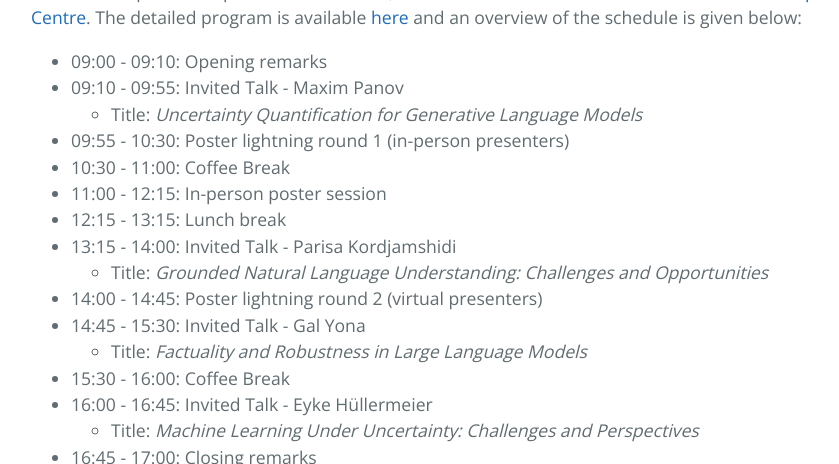
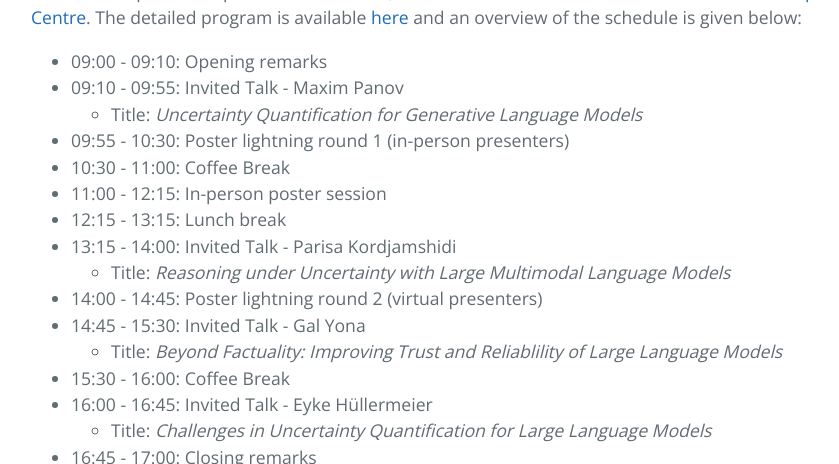
Before and after one commit to uncertainlp/uncertainlp.github.io, a Jekyll site: the page built from index.md, in a window 1280 px wide and 900 px high, scrolled down 2930 px, cut to the strip 0-464 px from the top of the window. Shown: the whole strip, without its empty margins (193-1032 px from the left). Built offline with Jekyll 4.4.1, drawn with Linux system fonts in a browser that asks for light colours.

Commit message:
Update talk titles

```diff
--- a/index.md
+++ b/index.md
@@ -83,13 +83,13 @@ The workshop will take place November 9th, 2025 in room A207 at the [Suzhou Inte
 - 11:00 - 12:15: In-person poster session
 - 12:15 - 13:15: Lunch break
 - 13:15 - 14:00: Invited Talk - Parisa Kordjamshidi
-  - Title: *Grounded Natural Language Understanding: Challenges and Opportunities*
+  - Title: *Reasoning under Uncertainty with Large Multimodal Language Models*
 - 14:00 - 14:45: Poster lightning round 2 (virtual presenters)
 - 14:45 - 15:30: Invited Talk - Gal Yona
-  - Title: *Factuality and Robustness in Large Language Models*
+  - Title: *Beyond Factuality: Improving Trust and Reliablility of Large Language Models*
 - 15:30 - 16:00: Coffee Break
 - 16:00 - 16:45: Invited Talk - Eyke Hüllermeier
-  - Title: *Machine Learning Under Uncertainty: Challenges and Perspectives*
+  - Title: *Challenges in Uncertainty Quantification for Large Language Models*
 - 16:45 - 17:00: Closing remarks
 
 <style>
```
